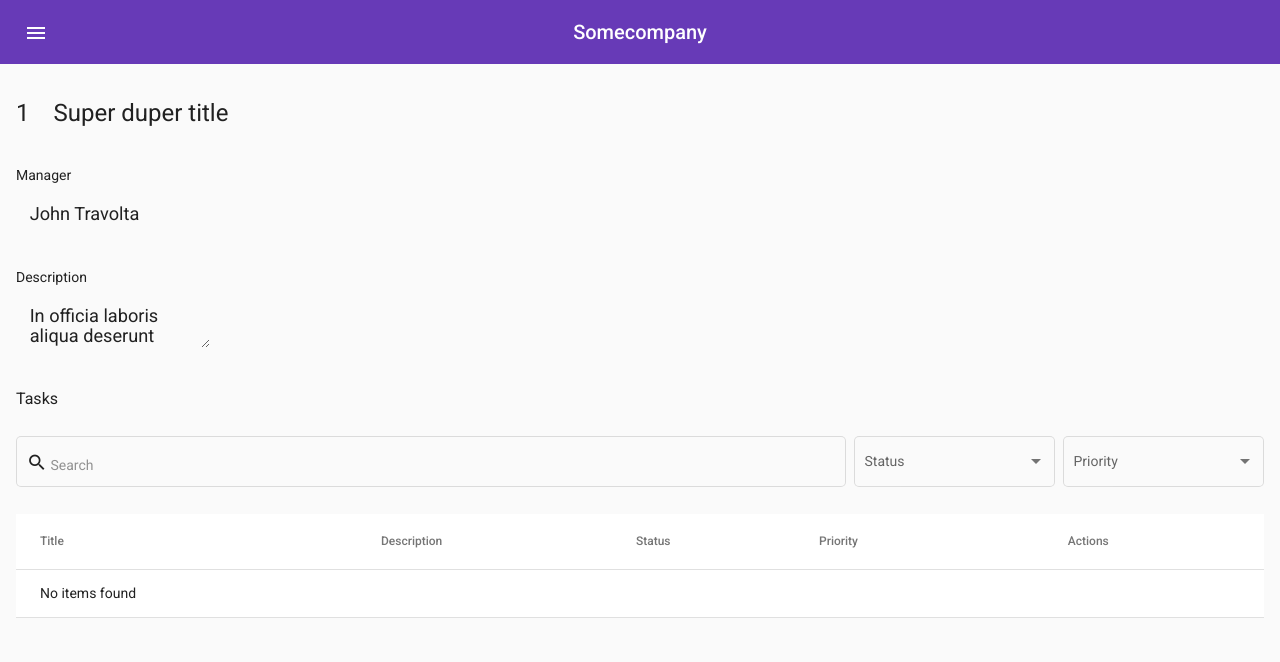
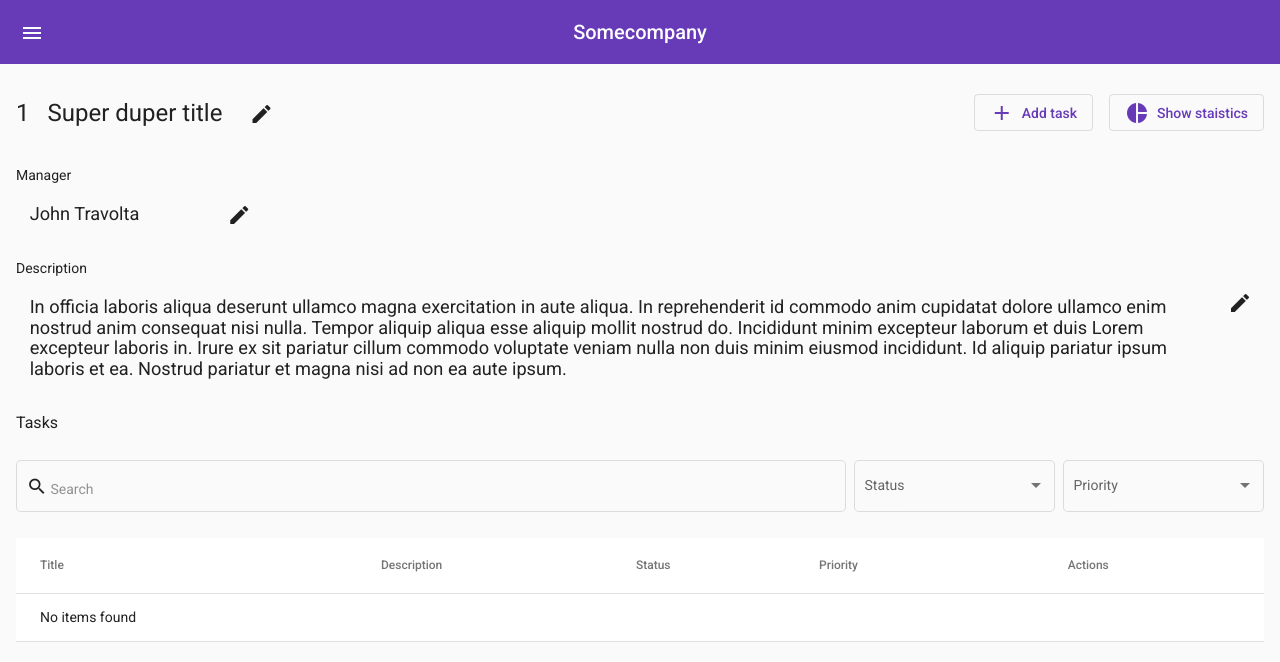
Before and after one commit to hwawrzacz/wtr-gui, an Angular app: page /projects/1 in a window 1280 px wide. Shown: the top 662 px of the page. Built offline with nearby package versions, Linux system fonts and the light colour scheme.

Commit message:
Improve project details layout
Add option edit fields

```diff
--- a/src/app/components/common-item-details/common-item-details.component.scss
+++ b/src/app/components/common-item-details/common-item-details.component.scss
@@ -1,12 +1,57 @@
+@import '../../../variables.scss';
+
 form {
+  header {
+    display: flex;
+    align-items: center;
 
-  h3 {
-    font-size: 1em;
-    margin-bottom: 0;
+    h1 {
+      display: flex;
+      flex: 1 1;
+      align-items: center;
+      margin-bottom: 0;
+    }
+
+    & > button {
+      margin-left: $header-button-margin
+    }
+  }
+
+  header,
+  section {
+    margin-bottom: $spacing-regular;
+  }
+
+  section {
+    h3 {
+      font-size: 1em;
+      margin-bottom: 0;
+    }
   }
 
   .mat-form-field {
     font-size: 1.3em;
+  }
+
+  .editable-input-wrapper {
+    display: flex;
+    align-items: center;
+
+    &.title-wrapper {
+      mat-form-field {
+        max-width: 100% !important;
+      }
+    }
+
+    &.description-wrapper {
+      align-items: flex-start;
+      max-height: 100%;
+
+      mat-form-field {
+        max-height: 100%;
+        width: 100%;
+      }
+    }
   }
 
   ::ng-deep {
@@ -21,8 +66,19 @@ form {
       }
     }
 
+    .mat-form-field-wrapper {
+      padding: 0 !important;
+      border: none;
+    }
+
     .mat-form-field-infix {
       padding: 0 0 .5em 0 !important;
+    }
+
+    .mat-form-field-appearance-outline {
+      .mat-select-arrow-wrapper {
+        transform: translateY(0);
+      }
     }
 
     .mat-form-field-appearance-outline[readonly='true'] {
--- a/src/app/pages/project-details/project-details.component.html
+++ b/src/app/pages/project-details/project-details.component.html
@@ -1,18 +1,39 @@
 <form [formGroup]="form">
+  <header>
     <h1>{{ stringId }}
-    <mat-form-field appearance="outline" [attr.readonly]="readonly" (dblclick)="readonly = false"
-      (focusout)="readonly = true">
-      <input matInput type="text" formControlName="title" [readonly]="readonly" />
+      <div class="editable-input-wrapper title-wrapper">
+        <mat-form-field appearance="outline" [attr.readonly]="!isEditable('title')">
+          <input matInput type="text" formControlName="title" [readonly]="!isEditable('title')" />
         </mat-form-field>
+
+        <button mat-icon-button *ngIf="!isEditable('title')" (click)="enableEdition('title')">
+          <mat-icon>edit</mat-icon>
+        </button>
+
+        <button mat-icon-button *ngIf="isEditable('title')" (click)="disableEdition('title')">
+          <mat-icon>save</mat-icon>
+        </button>
+      </div>
     </h1>
 
+    <button mat-stroked-button color="primary">
+      <mat-icon>add</mat-icon>
+      <span>Add task</span>
+    </button>
+
+    <button mat-stroked-button color="primary">
+      <mat-icon>pie_chart</mat-icon>
+      <span>Show staistics</span>
+    </button>
+  </header>
+
+  <section>
     <h3>Manager</h3>
-  <div>
-    <mat-form-field appearance="outline" [attr.readonly]="readonly" (dblclick)="readonly = false"
-      (focusout)="readonly = true">
-      <input matInput *ngIf="readonly" (dblclick)="readonly = false" readonly [value]="'John Travolta'" />
-      <mat-select *ngIf="!readonly" formControlName="manager" (focusout)="readonly = true">
-        <div disabled>Loading data</div>
+    <div class="editable-input-wrapper">
+      <mat-form-field appearance="outline" [attr.readonly]="!isEditable('manager')">
+        <input matInput *ngIf="!isEditable('manager')" [value]="'John Travolta'" />
+        <mat-select *ngIf="isEditable('manager')" formControlName="manager">
+          <!-- <div disabled>Loading data</div> -->
           <!-- <mat-option *ngFor="let manager of getManagers | async" [value]="manager.id">{{ manager.firstName + ' ' + manager.lastName | titlecase}}</mat-option> -->
           <mat-option [value]="1">Samuel L Jackson</mat-option>
           <mat-option [value]="2">John Travolta
@@ -20,16 +41,34 @@
           <mat-option [value]="3">John Lajoile</mat-option>
         </mat-select>
       </mat-form-field>
+
+      <button mat-icon-button *ngIf="!isEditable('manager')" (click)="enableEdition('manager')">
+        <mat-icon>edit</mat-icon>
+      </button>
+
+      <button mat-icon-button *ngIf="isEditable('manager')" (click)="disableEdition('manager')">
+        <mat-icon>save</mat-icon>
+      </button>
     </div>
+  </section>
 
+  <section>
     <h3>Description</h3>
-  <div>
-    <mat-form-field appearance="outline" [attr.readonly]="readonly" (dblclick)="readonly = false"
-      (focusout)="readonly = true">
-      <textarea matInput formControlName="description" [readonly]="readonly" (dblclick)="readonly = false"
-        (focusout)="readonly = true"></textarea>
+    <div class="editable-input-wrapper description-wrapper">
+      <mat-form-field appearance="outline" [attr.readonly]="!isEditable('description')">
+        <textarea matInput formControlName="description" [readonly]="!isEditable('description')"
+          cdkTextareaAutosize></textarea>
       </mat-form-field>
+
+      <button mat-icon-button *ngIf="!isEditable('description')" (click)="enableEdition('description')">
+        <mat-icon>edit</mat-icon>
+      </button>
+
+      <button mat-icon-button *ngIf="isEditable('description')" (click)="disableEdition('description')">
+        <mat-icon>save</mat-icon>
+      </button>
     </div>
+  </section>
 
 </form>
 
--- a/src/app/pages/project-details/project-details.component.ts
+++ b/src/app/pages/project-details/project-details.component.ts
@@ -15,12 +15,7 @@ import { Project } from 'src/app/model/project';
 export class ProjectDetailsComponent extends CommonItemDetailsComponent<Project> implements OnInit {
   readonly: boolean;
   private _form: FormGroup;
-
-  constructor(router: Router, private _formBuilder: FormBuilder) {
-    super(router);
-    this.readonly = true;
-    this.reinitializeForm();
-  }
+  private _editables: Map<string, boolean>;
 
   //#region Getters and setters
   get stringId(): number | string {
@@ -32,8 +27,24 @@ export class ProjectDetailsComponent extends CommonItemDetailsComponent<Project>
   }
   //#endregion
 
+  constructor(router: Router, private _formBuilder: FormBuilder) {
+    super(router);
+    this.readonly = true;
+  }
+
   ngOnInit(): void {
     super.ngOnInit();
+    this.reinitializeEditables();
+    this.reinitializeForm();
+  }
+
+  //#region Initializers
+  private reinitializeEditables(): void {
+    this._editables = new Map([
+      ['title', false],
+      ['manager', false],
+      ['description', false],
+    ]);
   }
 
   private reinitializeForm(): void {
@@ -50,8 +61,22 @@ export class ProjectDetailsComponent extends CommonItemDetailsComponent<Project>
       description: ['In officia laboris aliqua deserunt ullamco magna exercitation in aute aliqua. In reprehenderit id commodo anim cupidatat dolore ullamco enim nostrud anim consequat nisi nulla. Tempor aliquip aliqua esse aliquip mollit nostrud do. Incididunt minim excepteur laborum et duis Lorem excepteur laboris in. Irure ex sit pariatur cillum commodo voluptate veniam nulla non duis minim eiusmod incididunt. Id aliquip pariatur ipsum laboris et ea. Nostrud pariatur et magna nisi ad non ea aute ipsum.']
     });
   }
+  //#endregion
 
-  getMangers(): Observable<Employee[]> {
-    return
+
+  isEditable(controlName: string): boolean {
+    return this._editables.get(controlName);
+  }
+
+  enableEdition(controlName: string): void {
+    this.setEditionStatus(controlName, true);
+  }
+
+  disableEdition(controlName: string): void {
+    this.setEditionStatus(controlName, false);
+  }
+
+  private setEditionStatus(controlName: string, value: boolean): void {
+    this._editables.set(controlName, value);
   }
 }
--- a/src/styles.scss
+++ b/src/styles.scss
@@ -42,3 +42,9 @@ a {
     color: $color-red;
   }
 }
+
+button {
+  mat-icon {
+    margin-right: $icon-margin;
+  }
+}
--- a/src/variables.scss
+++ b/src/variables.scss
@@ -18,7 +18,7 @@ $border-radius: 4px;
 // Margins
 $h1-margin-bottom: $spacing-regular;
 $header-button-margin: $spacing-regular;
-$icon-margin: $spacing-regular;
+$icon-margin: $spacing-small;
 
 // Paddings
 $status-label-padding: $spacing-nano $spacing-tiny;
```
Lines whose indentation alone changed are shown as unchanged.
